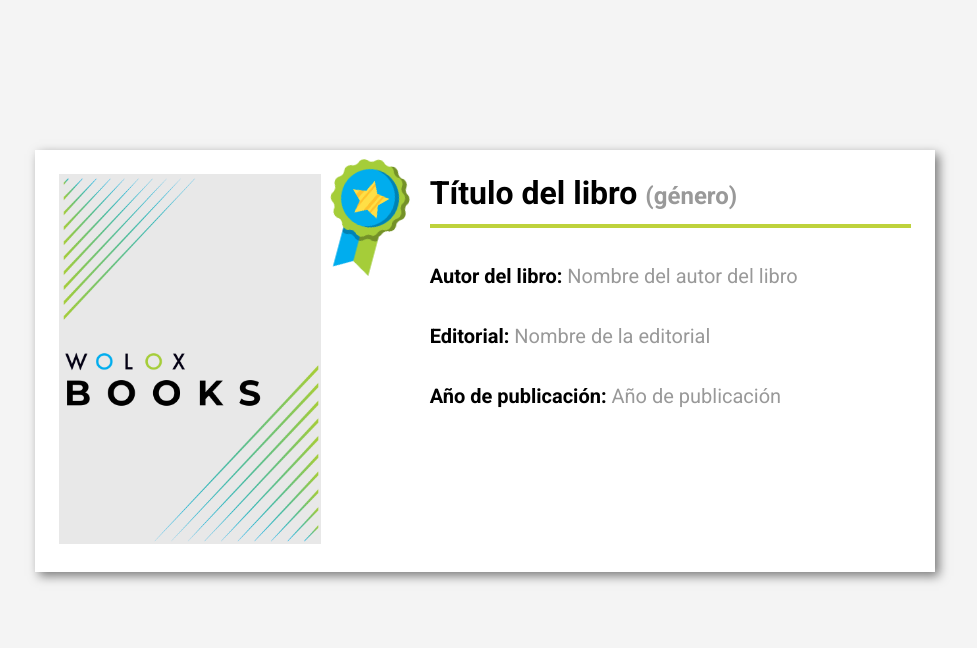
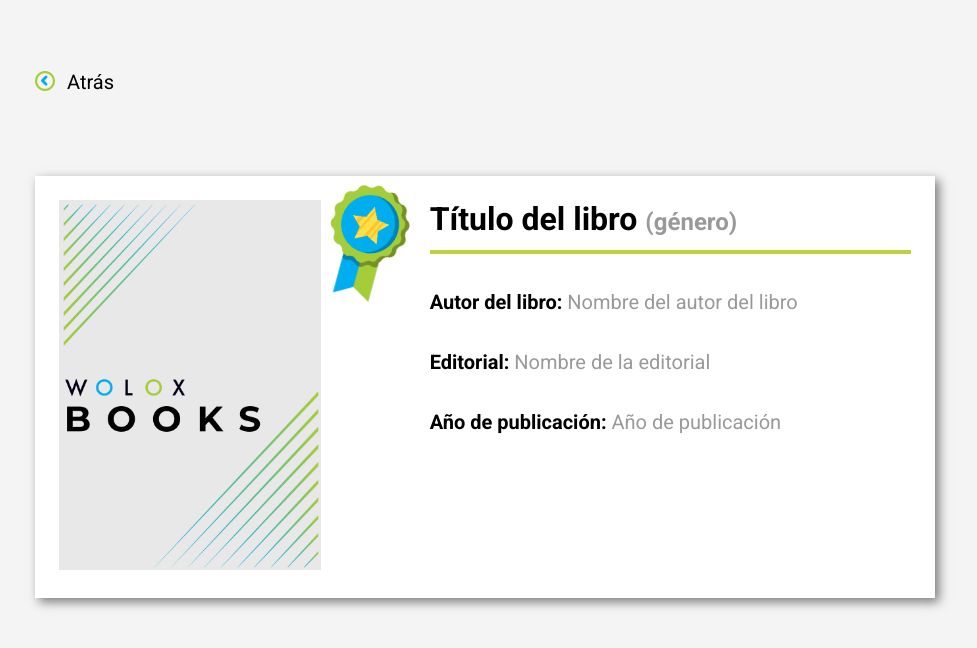
Before and after one commit to wolox-training/mb-angularjs, a plain HTML site: page index.html in a window 1280 px wide. Shown: the whole page, without its empty margins (155-1132 px from the left). Drawn offline with nearby package versions, Linux system fonts and the light colour scheme; files that its build step writes are made by us from their sources; files whose address does not match are found by name.

Commit message:
finished book-detail-vi card

```diff
--- a/index.html
+++ b/index.html
@@ -7,10 +7,11 @@
   <meta name="description" content="training">
   <meta name="author" content="Wolox">
   <link rel="stylesheet"  type="text/css" href="application.css">
-
 </head>
 <body>
-  <div class="container flex card book-card">
+  <div class="container">
+    <a href="book-list.html" class="btn-back">Atrás</a>
+    <div class="card book-card flex">
       <div class="book-image">
         <img src="assets/img/book-cover.png" alt="Portada del Libro">
       </div>
@@ -23,5 +24,6 @@
         </div>
       </div>
     </div>
+  </div>
 </body>
 </html>
--- a/scss/detail.scss
+++ b/scss/detail.scss
@@ -74,3 +74,13 @@ body {
     transform: rotate(15deg);
   }
 }
+
+.btn-back {
+  font-size: 20px;
+
+  &::before {
+    content: url(../assets/img/back-arrow.png);
+    margin-right: 12px;
+    vertical-align: middle;
+  }
+}
```
Lines whose indentation alone changed are shown as unchanged.
